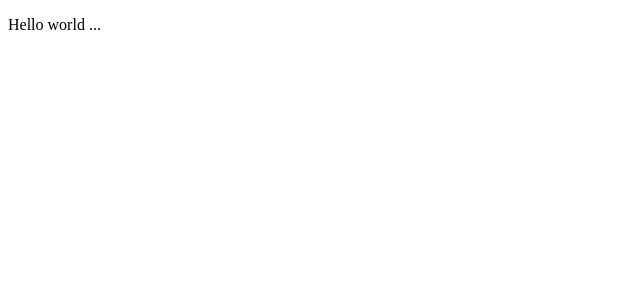
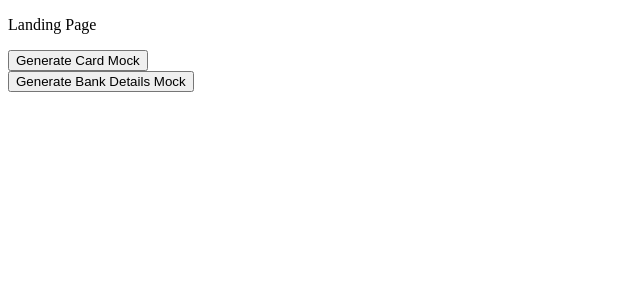
Before and after one commit to deep-vadukiya/mock-generator, a React (Vite) app: page / in a window 1280 px wide. Shown: the top 300 px of the page, without its empty margins (0-640 px from the left). Built offline with nearby package versions, Linux system fonts and the light colour scheme.

Commit message:
MG01 - routes - added basic routes and respective components

```diff
--- /dev/null
+++ b/pages/bankMock/index.jsx
@@ -0,0 +1,19 @@
+//
+
+import React from "react";
+import { useNavigate } from "react-router-dom";
+import { APP_PATH } from "../../routes/paths";
+
+// ------------------------------------------------
+
+export default function BankMock() {
+  const navigate = useNavigate();
+
+  return (
+    <div>
+      <button onClick={() => navigate(APP_PATH.landingPath)}>Back</button>
+
+      <p>Generate Bank Mock</p>
+    </div>
+  );
+}
--- /dev/null
+++ b/pages/cardsMock/index.jsx
@@ -0,0 +1,19 @@
+//
+
+import React from "react";
+import { useNavigate } from "react-router-dom";
+import { APP_PATH } from "../../routes/paths";
+
+// ------------------------------------------------
+
+export default function CardMock() {
+  const navigate = useNavigate();
+
+  return (
+    <div>
+      <button onClick={() => navigate(APP_PATH.landingPath)}>Back</button>
+
+      <p>Generate Card Mock</p>
+    </div>
+  );
+}
--- /dev/null
+++ b/pages/landingPage/index.jsx
@@ -0,0 +1,29 @@
+//
+
+import React from "react";
+import { useNavigate } from "react-router-dom";
+import { APP_PATH } from "../../routes/paths";
+
+// ------------------------------------------------
+
+export default function LandingPage() {
+  const navigate = useNavigate();
+
+  return (
+    <div>
+      <p>Landing Page</p>
+
+      <div>
+        <button onClick={() => navigate(APP_PATH.cardMockRoute)}>
+          Generate Card Mock
+        </button>
+      </div>
+
+      <div>
+        <button onClick={() => navigate(APP_PATH.bankDetailsMockRoute)}>
+          Generate Bank Details Mock
+        </button>
+      </div>
+    </div>
+  );
+}
--- a/src/App.jsx
+++ b/src/App.jsx
@@ -1,11 +1,14 @@
 //
 
 import { Fragment } from "react";
+import Router from "../routes";
+
+// ------------------------------------------------
 
 function App() {
   return (
     <Fragment>
-      <p>Hello world ...</p>
+      <Router />
     </Fragment>
   );
 }
--- a/src/main.jsx
+++ b/src/main.jsx
@@ -2,10 +2,15 @@
 
 import { Fragment } from "react";
 import { createRoot } from "react-dom/client";
+import { BrowserRouter } from "react-router-dom";
 import App from "./App.jsx";
+
+// ------------------------------------------------
 
 createRoot(document.getElementById("root")).render(
   <Fragment>
-    <App />
+    <BrowserRouter>
+      <App />
+    </BrowserRouter>
   </Fragment>
 );
```
